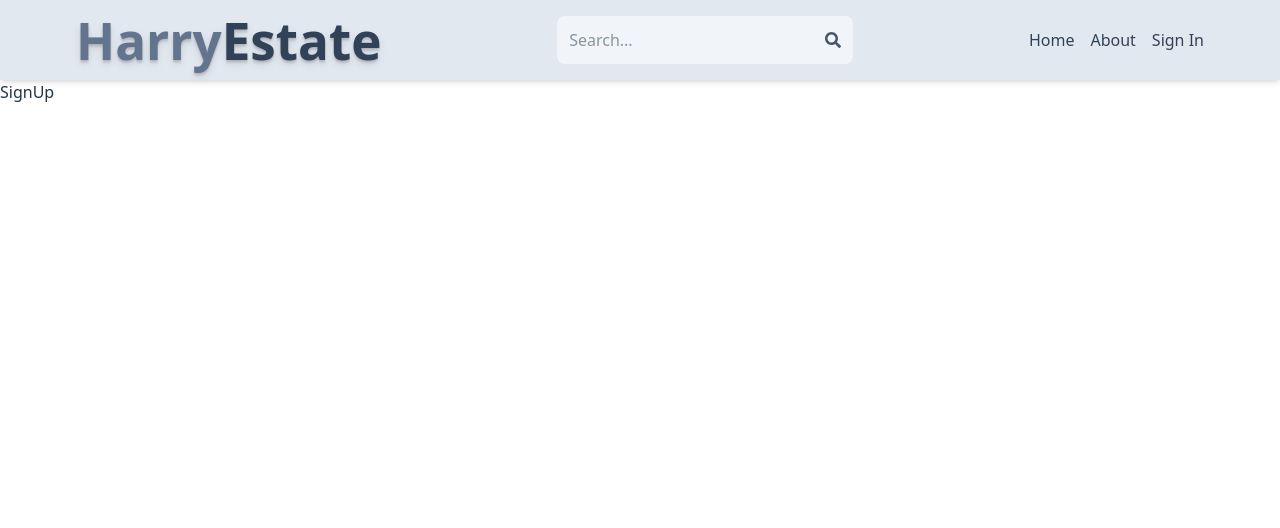
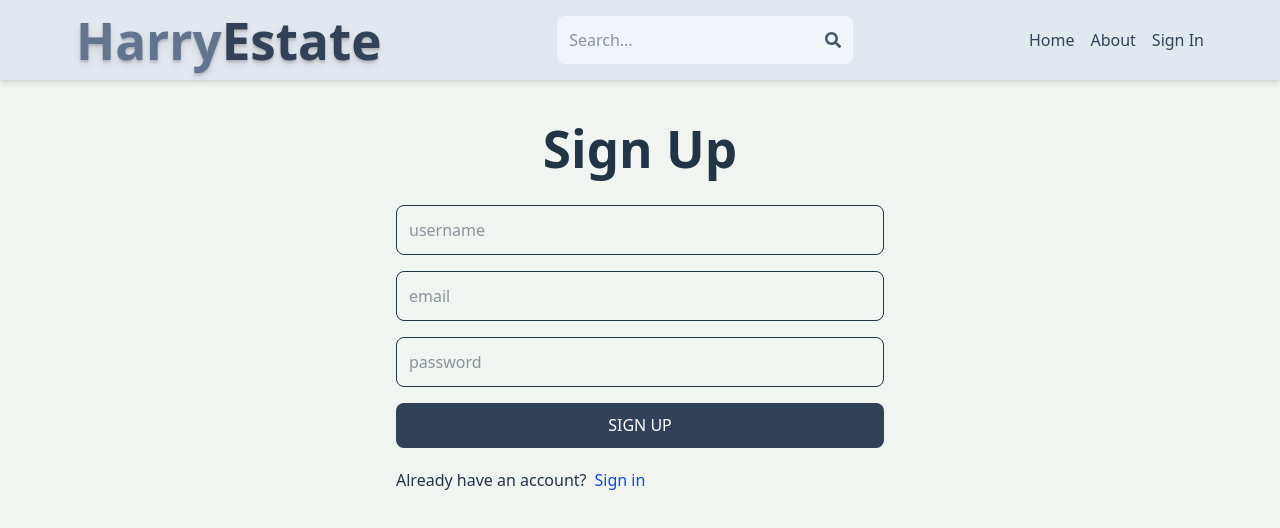
Before and after one commit to Laxmi-ShravaniBh/mern-estate, a React (Vite) app in the folder mern_estate/client/: page /sign-up in a window 1280 px wide. Shown: the top 528 px of the page. Built offline with nearby package versions, Linux system fonts and the light colour scheme.

Commit message:
Complete SignUp page UI

```diff
--- a/mern_estate/client/src/index.css
+++ b/mern_estate/client/src/index.css
@@ -28,6 +28,7 @@ body {
   margin: 0;
   min-width: 320px;
   min-height: 100vh;
+  background-color: rgb(241, 245, 241);
 }
 
 h1 {
@@ -42,7 +43,7 @@ button {
   font-size: 1em;
   font-weight: 500;
   font-family: inherit;
-  background-color: #1a1a1a;
+  /* background-color: #1a1a1a; */
   cursor: pointer;
   transition: border-color 0.25s;
 }
@@ -62,7 +63,7 @@ button:focus-visible {
   a:hover {
     color: #747bff;
   }
-  button {
+  /* button {
     background-color: #f9f9f9;
-  }
+  } */
 }
--- a/mern_estate/client/src/pages/SignUp.jsx
+++ b/mern_estate/client/src/pages/SignUp.jsx
@@ -1,7 +1,26 @@
 import React from 'react'
+import { Link } from 'react-router-dom'
 
 export default function SignUp() {
   return (
-    <div>SignUp</div>
+    <div className='p-3 max-w-lg mx-auto'>
+      <h1 className='text-3xl text-center font-semibold my-7'>Sign Up</h1>
+      <form className='flex flex-col gap-4'>
+        <input type='text' placeholder='username'
+        className='border p-3 rounded-lg' id='username'/>
+        <input type='email' placeholder='email'
+        className='border p-3 rounded-lg' id='email'/>
+        <input type='password' placeholder='password'
+        className='border p-3 rounded-lg' id='password'/>
+        <button className='bg-slate-700 !important text-white p-3 rounded-lg uppercase hover:opacity-95
+        disabled:opacity-80'> Sign Up </button>
+      </form>
+      <div className='flex gap-2 mt-5'>
+        <p> Already have an account? </p>
+        <Link to={"/sign-in"}>
+        <span className='text-blue-700'>Sign in</span>
+        </Link>
+      </div>
+    </div>
   )
 }
```
